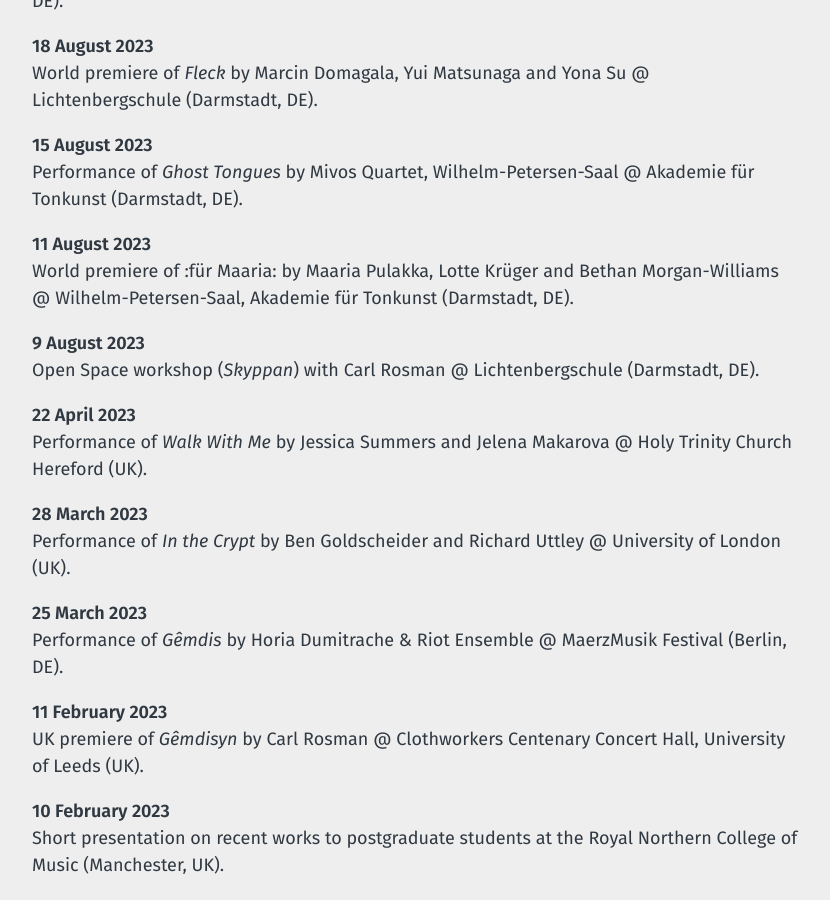
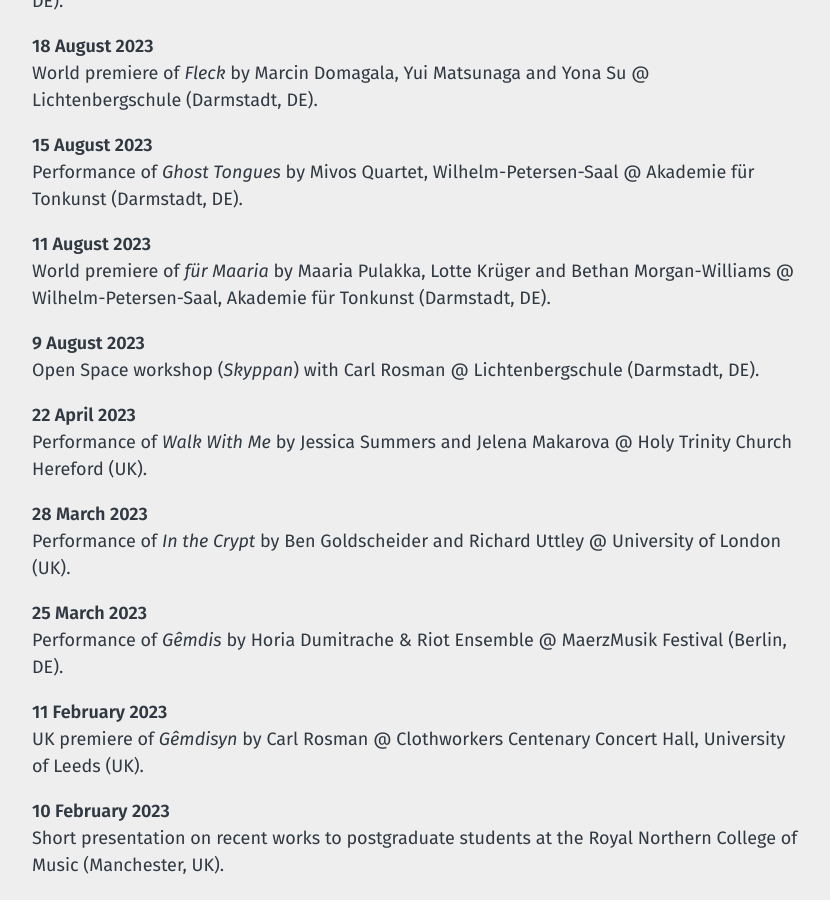
Before and after one commit to morganwilliamsb/website, a Jekyll site: the page built from performances.md, in a window 1280 px wide and 900 px high, scrolled down 1934 px. Shown: the whole window, without its empty margins (40-870 px from the left). Built offline with Jekyll 4.4.1, drawn with Linux system fonts in a browser that asks for light colours.

```diff
--- a/performances.md
+++ b/performances.md
@@ -73,7 +73,7 @@ January 2025
 : Performance of _Ghost Tongues_ by Mivos Quartet, Wilhelm-Petersen-Saal @ Akademie für Tonkunst (Darmstadt, DE).
 
 11 August 2023
-: World premiere of :für Maaria: by Maaria Pulakka, Lotte Krüger and Bethan Morgan-Williams @ Wilhelm-Petersen-Saal, Akademie für Tonkunst (Darmstadt, DE).
+: World premiere of _für Maaria_ by Maaria Pulakka, Lotte Krüger and Bethan Morgan-Williams @ Wilhelm-Petersen-Saal, Akademie für Tonkunst (Darmstadt, DE).
 
 9 August 2023
 : Open Space workshop (_Skyppan_) with Carl Rosman @ Lichtenbergschule (Darmstadt, DE).
```
